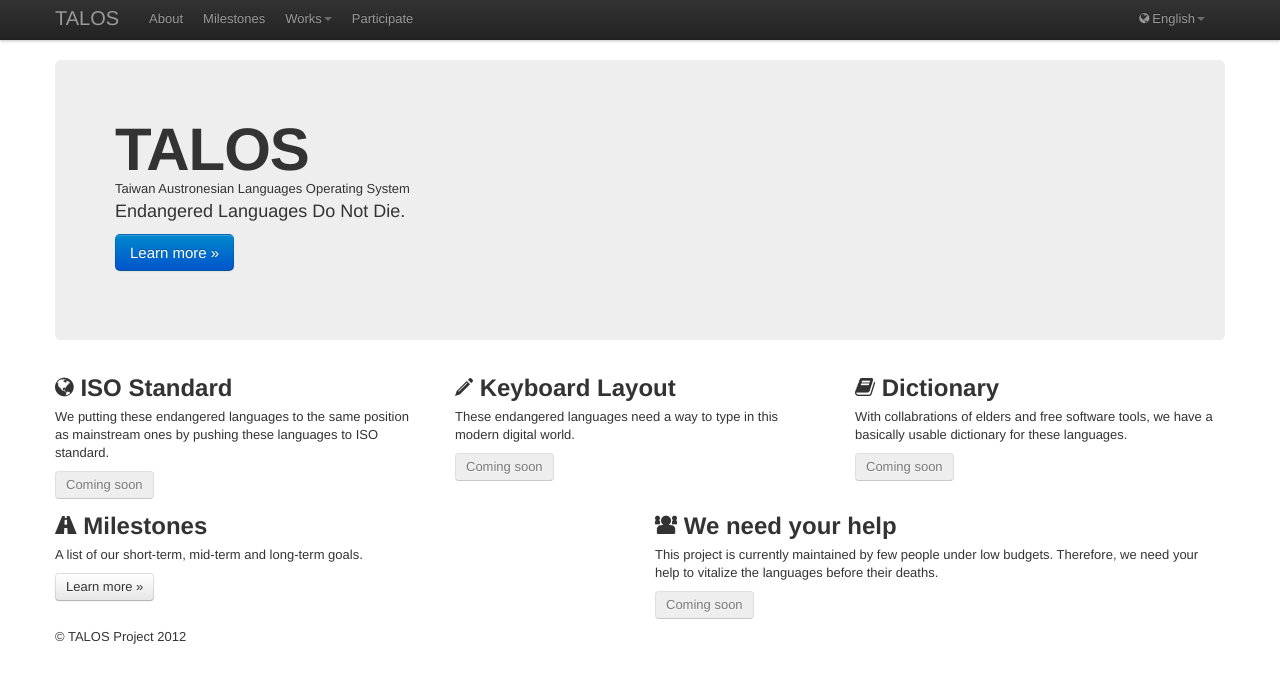
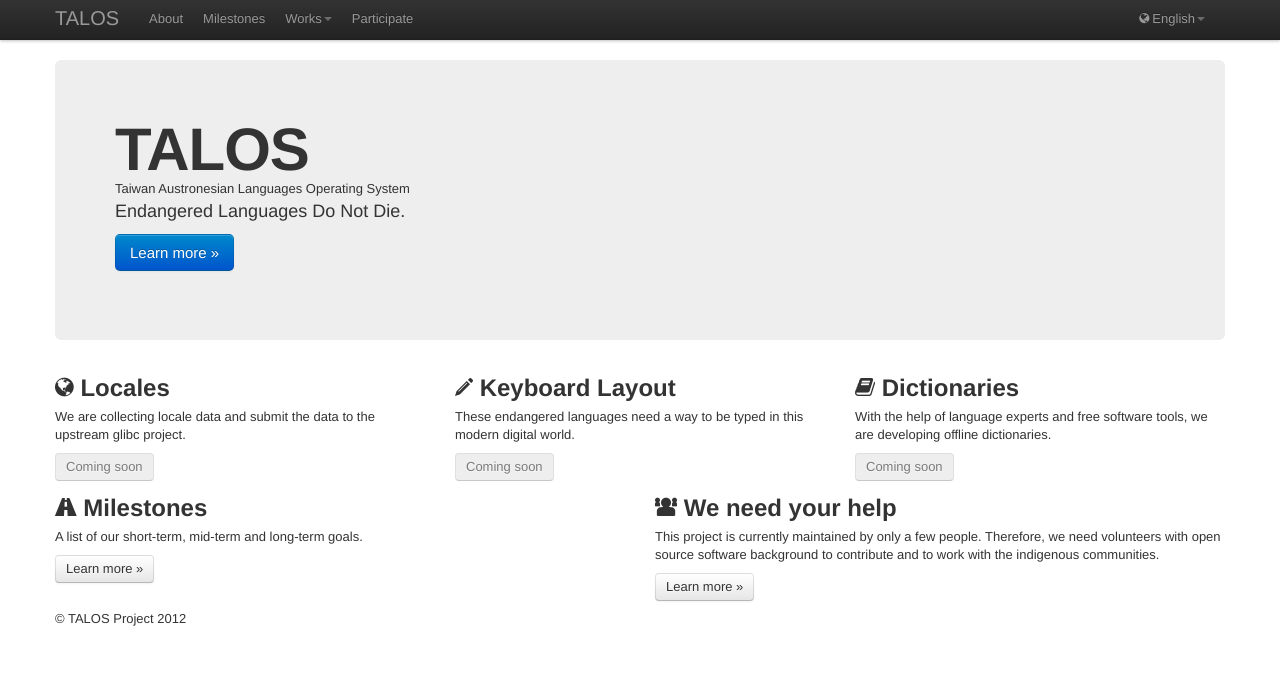
Before and after one commit to talostw/talostw.github.com, a Jekyll site: the page built from en/index.html, in a window 1280 px wide. Shown: the top 683 px of the page. Built offline with Jekyll 4.4.1, drawn with Linux system fonts in a browser that asks for light colours.

Commit message:
* en/about.md: minor rewording, updating locale list.  * en/index.html: changed ISO standards to locale data work, reworded the sections, enabled participate link.  * en/join.md: Added information how to participate.

```diff
--- a/en/index.html
+++ b/en/index.html
@@ -12,20 +12,20 @@ lang: en
 
 <div class="row">
   <div class="span4">
-    <h2><i class="icon-globe"> </i>ISO Standard</h2>
-    <p>We putting these endangered languages to the same position as mainstream ones by pushing these languages to ISO standard.</p>
+    <h2><i class="icon-globe"> </i>Locales</h2>
+    <p>We are collecting locale data and submit the data to the upstream glibc project.</p>
     <p><a class="btn disabled">Coming soon</a></p>
   </div>
 
   <div class="span4">
     <h2><i class="icon-pencil"> </i>Keyboard Layout</h2>
-    <p>These endangered languages need a way to type in this modern digital world.</p>
+    <p>These endangered languages need a way to be typed in this modern digital world.</p>
     <p><a class="btn disabled">Coming soon</a></p>
   </div>
 
   <div class="span4">
-    <h2><i class="icon-book"> </i>Dictionary</h2>
-    <p>With collabrations of elders and free software tools, we have a basically usable dictionary for these languages.</p>
+    <h2><i class="icon-book"> </i>Dictionaries</h2>
+    <p>With the help of language experts and free software tools, we are developing offline dictionaries.</p>
     <p><a class="btn disabled">Coming soon</a></p>
   </div>
 </div>
@@ -38,7 +38,7 @@ lang: en
   </div>
   <div class="span6">
     <h2><i class="icon-group"> </i>We need your help</h2>
-    <p>This project is currently maintained by few people under low budgets. Therefore, we need your help to vitalize the languages before their deaths.</p>
-    <p><a class="btn disabled">Coming soon</a></p>
+    <p>This project is currently maintained by only a few people. Therefore, we need volunteers with open source software background to contribute and to work with the indigenous communities.</p>
+    <p><a class="btn" href="/en/join/">Learn more »</a></p>
   </div>
 </div>
```
Also changed, not shown: en/about.md (+6 -6 lines), en/join.md (+23 -1 lines).
